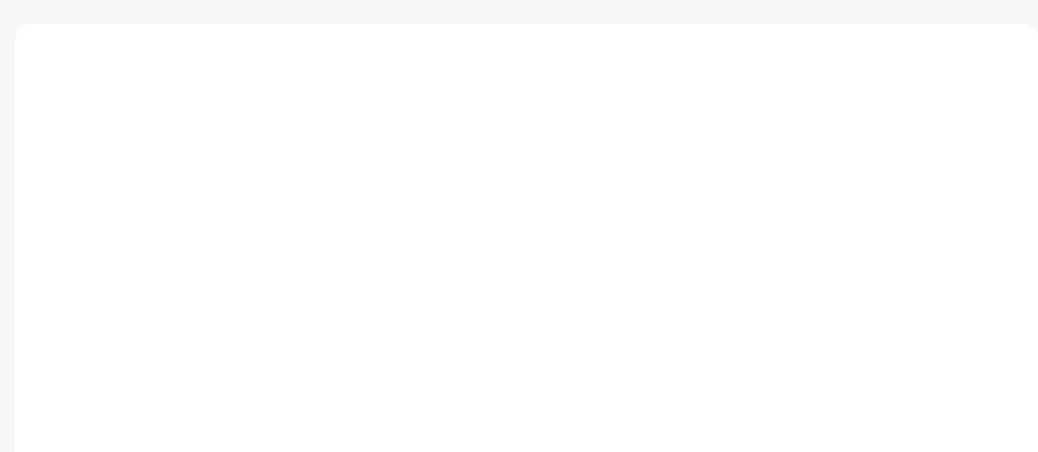
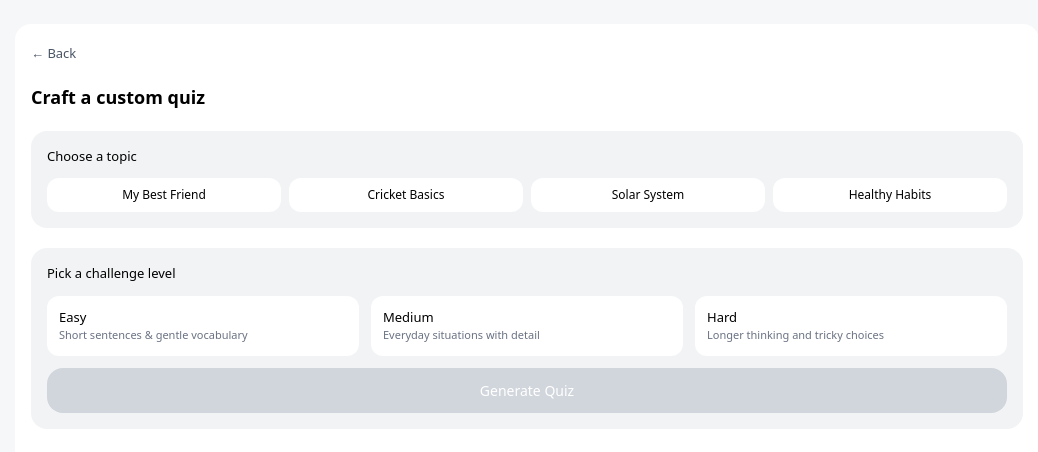
Before and after one commit to jitender1222/SpeakGenie-Frontend, a React app: page / in a window 1280 px wide. Both pictures are taken after a click on the button "Learn". Shown: the top 452 px of the page, without its empty margins (113-1151 px from the left). Built offline with nearby package versions, Linux system fonts and the light colour scheme; the HTML template or start-up script is replaced by a standard one.

Commit message:
feat: add Quiz component and update HomeScreen Navigation

```diff
--- a/src/App.tsx
+++ b/src/App.tsx
@@ -2,6 +2,7 @@ import { useState, type JSX } from "react";
 import HomeScreen from "./screen/HomeScreen";
 import type { Screen } from "./types";
 import NowPlayingScreen from "./screen/NowPlayingScreen";
+import QuizScreen from "./screen/QuizScreen";
 
 export default function App(): JSX.Element {
   const [screen, setScreen] = useState<Screen>("home");
@@ -20,6 +21,7 @@ export default function App(): JSX.Element {
         {screen === "player" && (
           <NowPlayingScreen onBack={() => setScreen("home")} />
         )}
+        {screen === "quiz" && <QuizScreen onBack={() => setScreen("home")} />}
       </div>
     </div>
   );
--- a/src/screen/HomeScreen.tsx
+++ b/src/screen/HomeScreen.tsx
@@ -69,7 +69,16 @@ function HomeScreen({ onNavigate }: NavigationProps): JSX.Element {
           {[1, 2, 3, 4].map((i) => (
             <div
               key={i}
-              className="min-w-[120px] h-[150px] rounded-xl bg-[#E6EAEE]"
+              onClick={() => onNavigate("player")}
+              className="
+      min-w-[120px]
+      h-[150px]
+      rounded-xl
+      bg-[#E6EAEE]
+      cursor-pointer
+      active:scale-95
+      transition
+    "
             />
           ))}
         </div>
--- /dev/null
+++ b/src/screen/QuizScreen.tsx
@@ -0,0 +1,107 @@
+import type { JSX } from "react";
+import type { BackProps } from "../types";
+import { useState } from "react";
+
+type Difficulty = "easy" | "medium" | "hard";
+
+function QuizScreen({ onBack }: BackProps): JSX.Element {
+  const [selectedDifficulty, setSelectedDifficulty] =
+    useState<Difficulty | null>(null);
+
+  const difficultyLevels = [
+    {
+      key: "easy",
+      label: "Easy",
+      desc: "Short sentences & gentle vocabulary",
+    },
+    {
+      key: "medium",
+      label: "Medium",
+      desc: "Everyday situations with detail",
+    },
+    {
+      key: "hard",
+      label: "Hard",
+      desc: "Longer thinking and tricky choices",
+    },
+  ] as const;
+
+  return (
+    <div className="px-4 pt-4 space-y-5">
+      <button onClick={onBack} className="text-[13px] text-gray-600">
+        ← Back
+      </button>
+
+      <h2 className="text-[18px] font-semibold">Craft a custom quiz</h2>
+
+      {/* Choose Topic */}
+      <div className="rounded-2xl bg-[#F1F3F5] p-4 space-y-3">
+        <p className="text-[13px] font-medium">Choose a topic</p>
+
+        <div className="grid grid-cols-2 gap-2 md:grid-cols-3 lg:grid-cols-4">
+          {[
+            "My Best Friend",
+            "Cricket Basics",
+            "Solar System",
+            "Healthy Habits",
+          ].map((topic) => (
+            <div
+              key={topic}
+              className="rounded-xl bg-white py-2 text-center text-[12px]"
+            >
+              {topic}
+            </div>
+          ))}
+        </div>
+      </div>
+
+      {/* Pick Difficulty */}
+      <div className="rounded-2xl bg-[#F1F3F5] p-4 space-y-3">
+        <p className="text-[13px] font-medium">Pick a challenge level</p>
+
+        <div className="space-y-2 md:grid md:grid-cols-3 md:gap-3 md:space-y-0">
+          {difficultyLevels.map((level) => {
+            const isSelected = selectedDifficulty === level.key;
+
+            return (
+              <button
+                key={level.key}
+                onClick={() => setSelectedDifficulty(level.key)}
+                className={`
+                  rounded-xl p-3 text-left transition
+                  ${isSelected ? "bg-[#3CCB7F] text-white" : "bg-white"}
+                `}
+              >
+                <p className="text-[13px] font-medium">{level.label}</p>
+                <p
+                  className={`text-[11px] ${
+                    isSelected ? "text-white/90" : "text-gray-500"
+                  }`}
+                >
+                  {level.desc}
+                </p>
+              </button>
+            );
+          })}
+        </div>
+
+        {/* Generate Quiz */}
+        <button
+          disabled={!selectedDifficulty}
+          onClick={() => {
+            console.log("Generate quiz with difficulty:", selectedDifficulty);
+          }}
+          className="
+            w-full rounded-2xl py-3 text-[14px] font-medium transition
+            bg-[#3CCB7F] text-white
+            disabled:bg-gray-300 disabled:cursor-not-allowed
+          "
+        >
+          Generate Quiz
+        </button>
+      </div>
+    </div>
+  );
+}
+
+export default QuizScreen;
```
